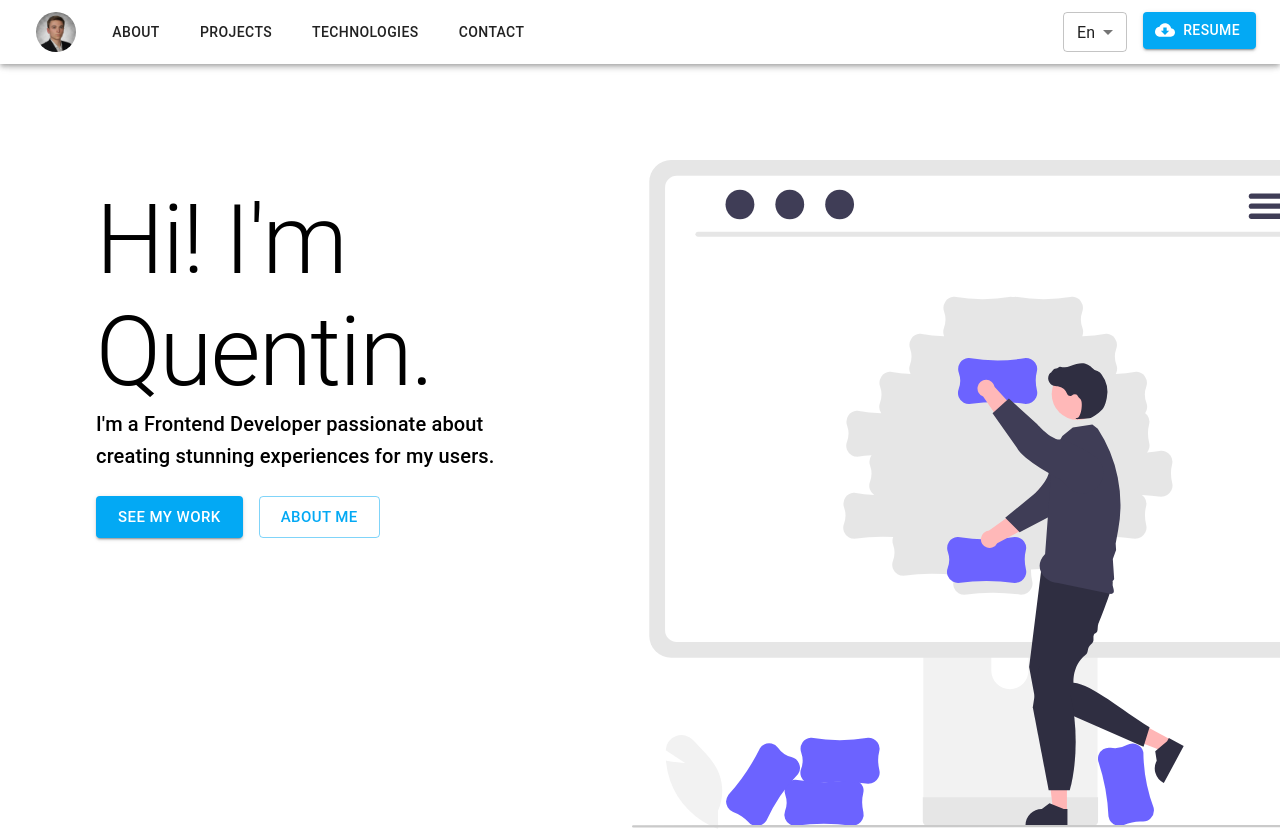
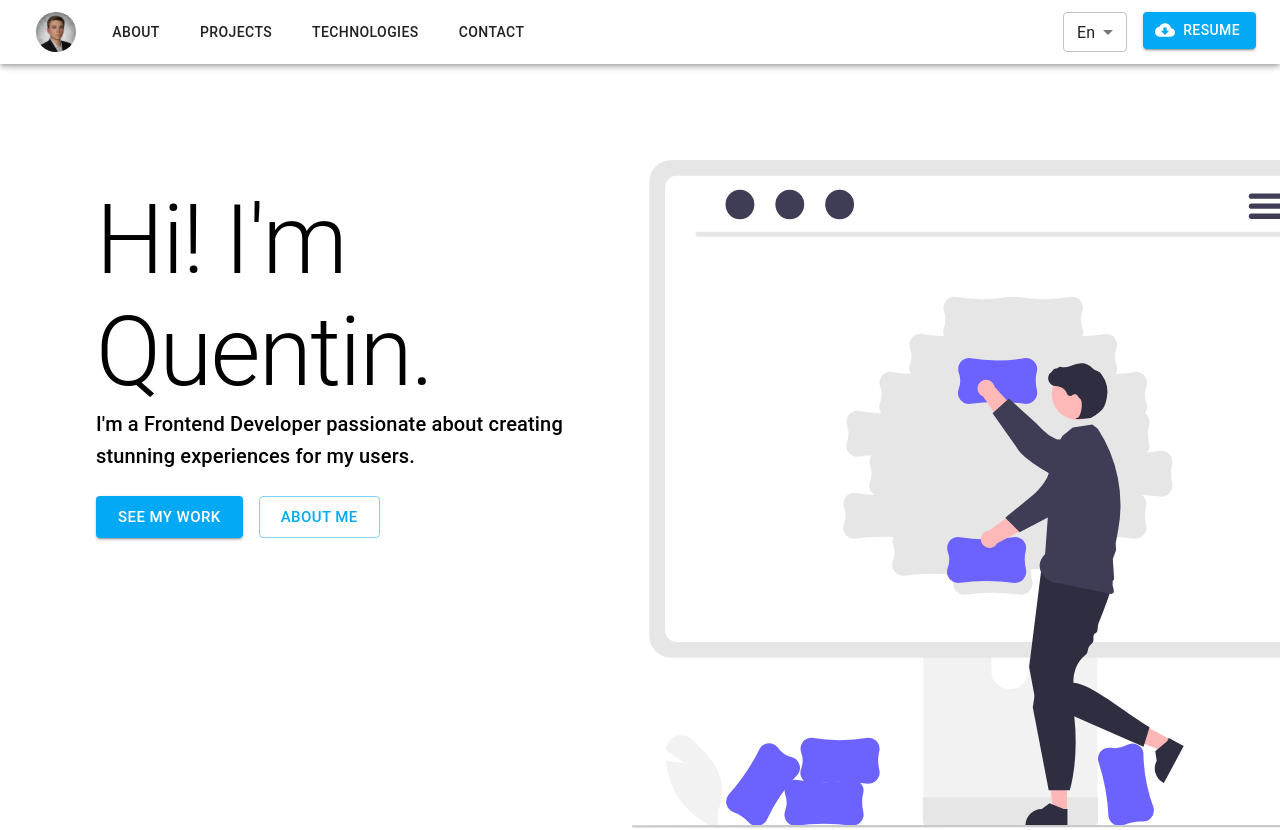
Before and after one commit to couvq/Portfolio-Site-V.2, a React (Create React App) app in the folder portfolio-site-v2/: page / in a window 1280 px wide. Shown: the top 830 px of the page. Built offline with nearby package versions, Linux system fonts and the light colour scheme.

Commit message:
nvm bug is still there, app.css is empty for now

```diff
--- a/portfolio-site-v2/src/App.css
+++ b/portfolio-site-v2/src/App.css
@@ -1,3 +0,0 @@
-*, *::before, *::after {
-    box-sizing: inherit;
-  }
```
